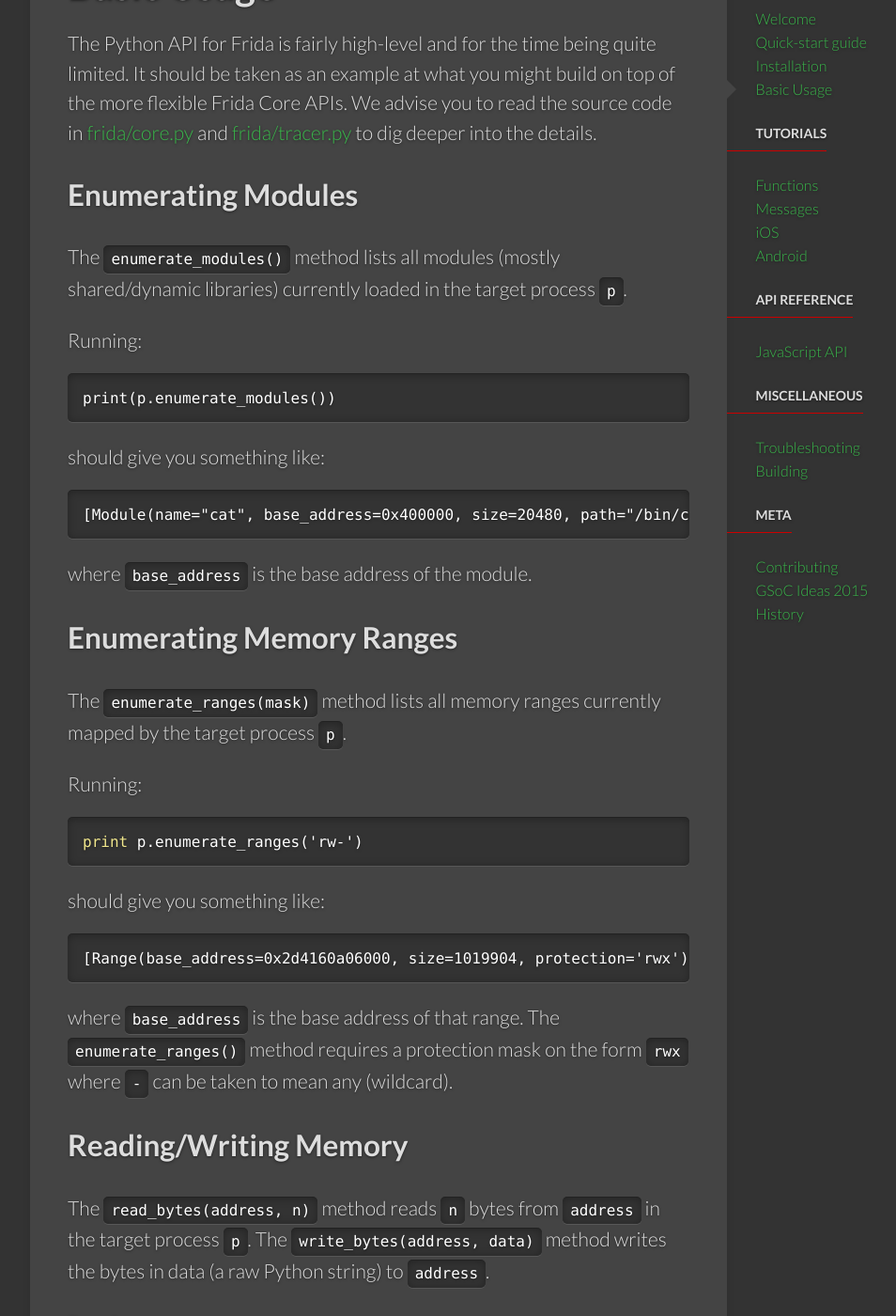
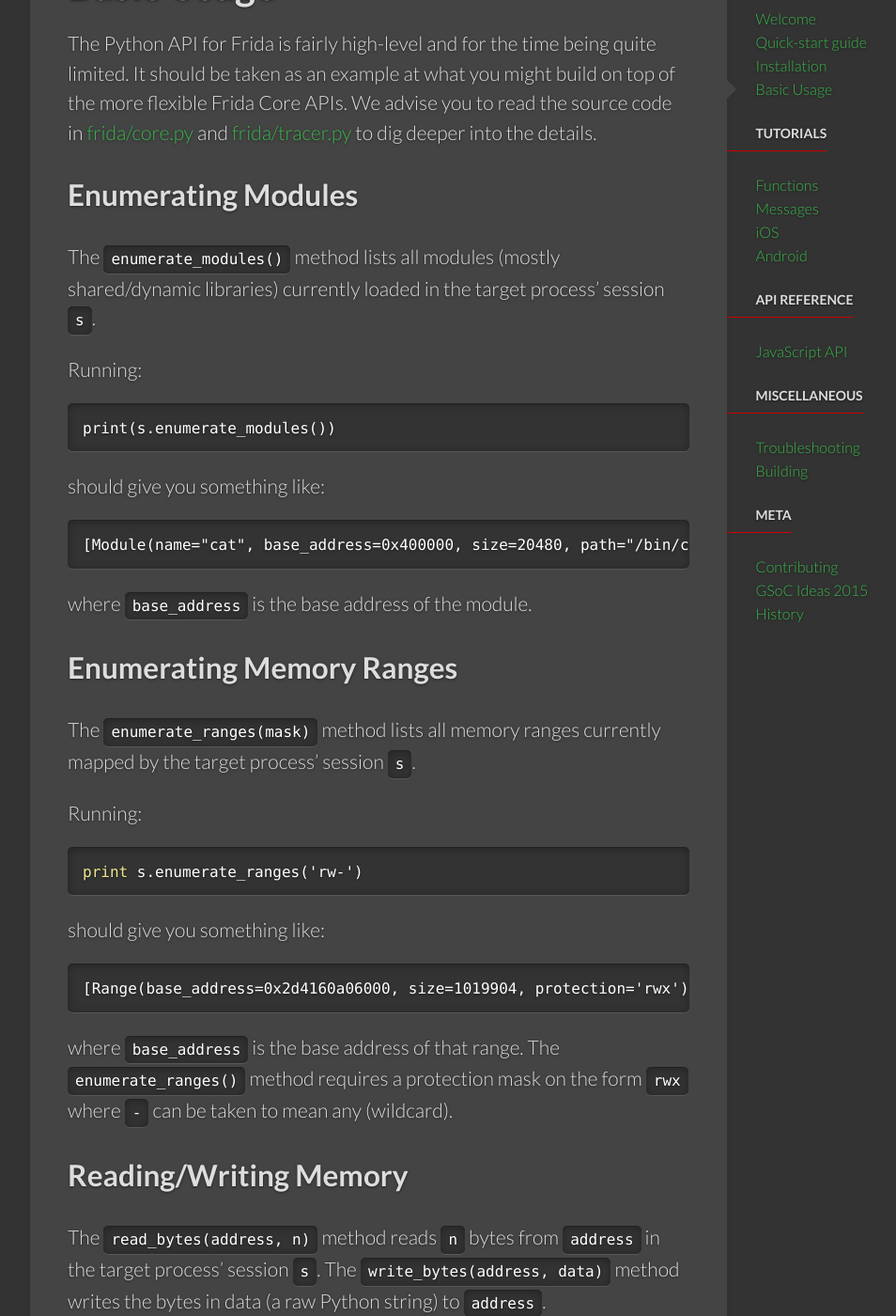
Before and after one commit to frida/frida-website, a Jekyll site: the page built from docs/usage.md, in a window 1280 px wide and 1400 px high, scrolled down 240 px. Shown: the whole window at 94% size, without its empty margins (139-1093 px from the left). Built offline with Jekyll 4.4.1, drawn with Linux system fonts in a browser that asks for light colours; some web fonts are replaced.

```diff
--- a/docs/usage.md
+++ b/docs/usage.md
@@ -16,11 +16,11 @@ to dig deeper into the details.
 ## Enumerating Modules
 
 The `enumerate_modules()` method lists all modules (mostly shared/dynamic
-libraries) currently loaded in the target process `p`.
+libraries) currently loaded in the target process' session `s`.
 
 Running:
 {% highlight py %}
-print(p.enumerate_modules())
+print(s.enumerate_modules())
 {% endhighlight %}
 
 should give you something like:
@@ -34,12 +34,12 @@ where `base_address` is the base address of the module.
 ## Enumerating Memory Ranges
 
 The `enumerate_ranges(mask)` method lists all memory ranges currently mapped
-by the target process `p`.
+by the target process' session `s`.
 
 Running:
 
 {% highlight py %}
-print p.enumerate_ranges('rw-')
+print s.enumerate_ranges('rw-')
 {% endhighlight %}
 
 should give you something like:
@@ -55,13 +55,13 @@ mean any (wildcard).
 ## Reading/Writing Memory
 
 The `read_bytes(address, n)` method reads `n` bytes from `address` in the target
-process `p`. The `write_bytes(address, data)` method writes the bytes in data
-(a raw Python string) to `address`.
+process' session `s`. The `write_bytes(address, data)` method writes the bytes
+in data (a raw Python string) to `address`.
 
 Running:
 
 {% highlight py %}
-print p.read_bytes(49758817247232, 10).encode("hex")
+print s.read_bytes(49758817247232, 10).encode("hex")
 {% endhighlight %}
 
 should give you some binary data, e.g.:
@@ -73,7 +73,7 @@ should give you some binary data, e.g.:
 Running:
 
 {% highlight py %}
-p.write_bytes(49758817247232, "frida")
+s.write_bytes(49758817247232, "frida")
 {% endhighlight %}
 
 should return after it has updated the memory in the target process.
```
Also changed, not shown: docs/functions.md (+6 -6 lines), docs/messages.md (+6 -6 lines).
